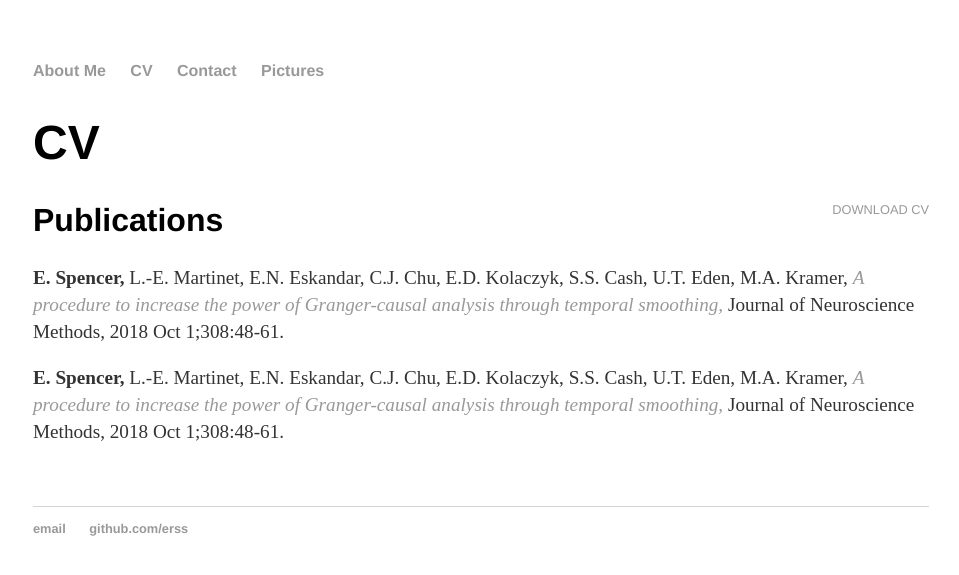
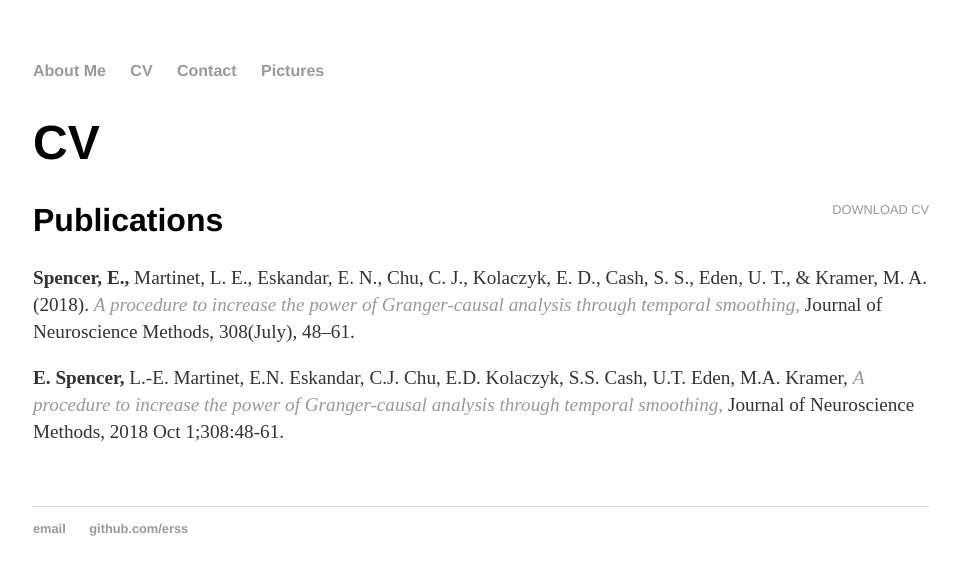
Before and after one commit to erss/erss.github.io, a Jekyll site: the page built from cv/index.html, in a window 1280 px wide. Shown: the top 575 px of the page, without its empty margins (159-1118 px from the left). Built offline with Jekyll 4.4.1, drawn with Linux system fonts in a browser that asks for light colours.

Commit message:
Update index.html

```diff
--- a/cv/index.html
+++ b/cv/index.html
@@ -9,12 +9,12 @@ title: CV of Liz Spencer
 
 					<h2>Publications</h2>
 
-					<p><strong>E. Spencer,</strong> L.-E. Martinet, E.N. Eskandar, C.J. Chu,
-						E.D. Kolaczyk, S.S. Cash, U.T. Eden, M.A. Kramer,
-						<a href="https://www.sciencedirect.com/science/article/abs/pii/S0165027018302176"><em>A procedure to increase the power of Granger-causal analysis through temporal smoothing,</em> </a>
-						Journal of Neuroscience Methods, 2018 Oct 1;308:48-61. </p>
+					<p><strong>Spencer, E., </strong> Martinet, L. E., Eskandar, E. N., Chu, C. J.,
+						Kolaczyk, E. D., Cash, S. S., Eden, U. T., & Kramer, M. A. (2018).
+						<a href="https://doi.org/10.1016/j.jneumeth.2018.07.010"><em>A procedure to increase the power of Granger-causal analysis through temporal smoothing,</em> </a>
+						Journal of Neuroscience Methods, 308(July), 48–61.  </p>
 
-						<p><strong>E. Spencer,</strong> L.-E. Martinet, E.N. Eskandar, C.J. Chu,
+				        <p><strong>E. Spencer,</strong> L.-E. Martinet, E.N. Eskandar, C.J. Chu,
 						E.D. Kolaczyk, S.S. Cash, U.T. Eden, M.A. Kramer,
 						<a href="#"><em>A procedure to increase the power of Granger-causal analysis through temporal smoothing,</em> </a>
 						Journal of Neuroscience Methods, 2018 Oct 1;308:48-61. </p>
```
